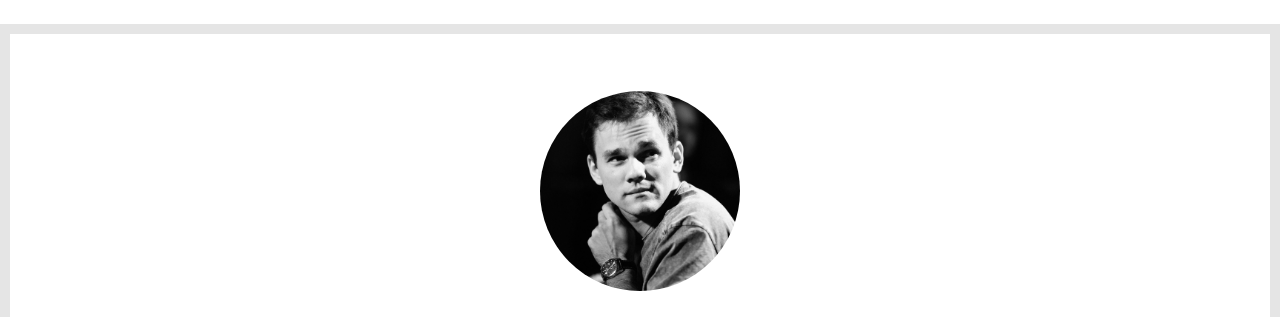
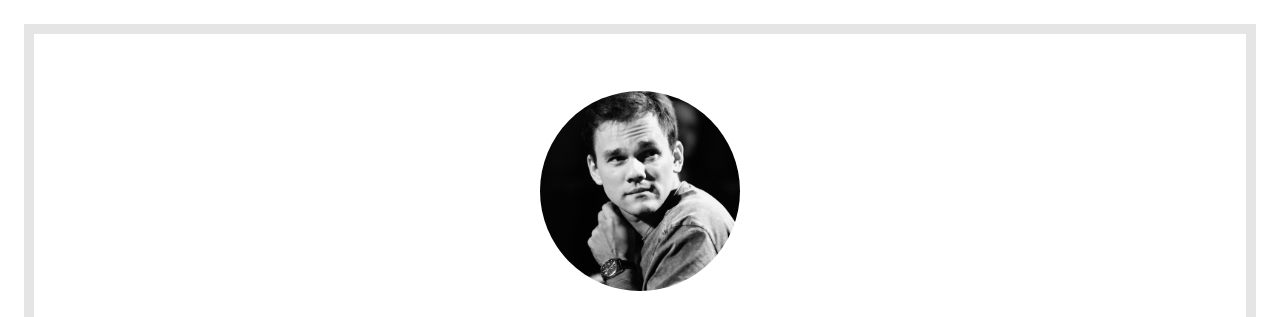
Before and after one commit to Grigoriy-iv/rsschool-cv, a plain HTML site: page index.html in a window 1280 px wide. Shown: the top 317 px of the page. Drawn offline with Linux system fonts and the light colour scheme.

Commit message:
Revert "Rsschool cv html"

```diff
--- a/style.css
+++ b/style.css
@@ -1,6 +1,6 @@
 body {
   max-width: 1200px;
-  margin: 24px auto;
+  margin: 24px;
   padding: 32px;
   border: 10px solid #e5e5e5;
 }
```
